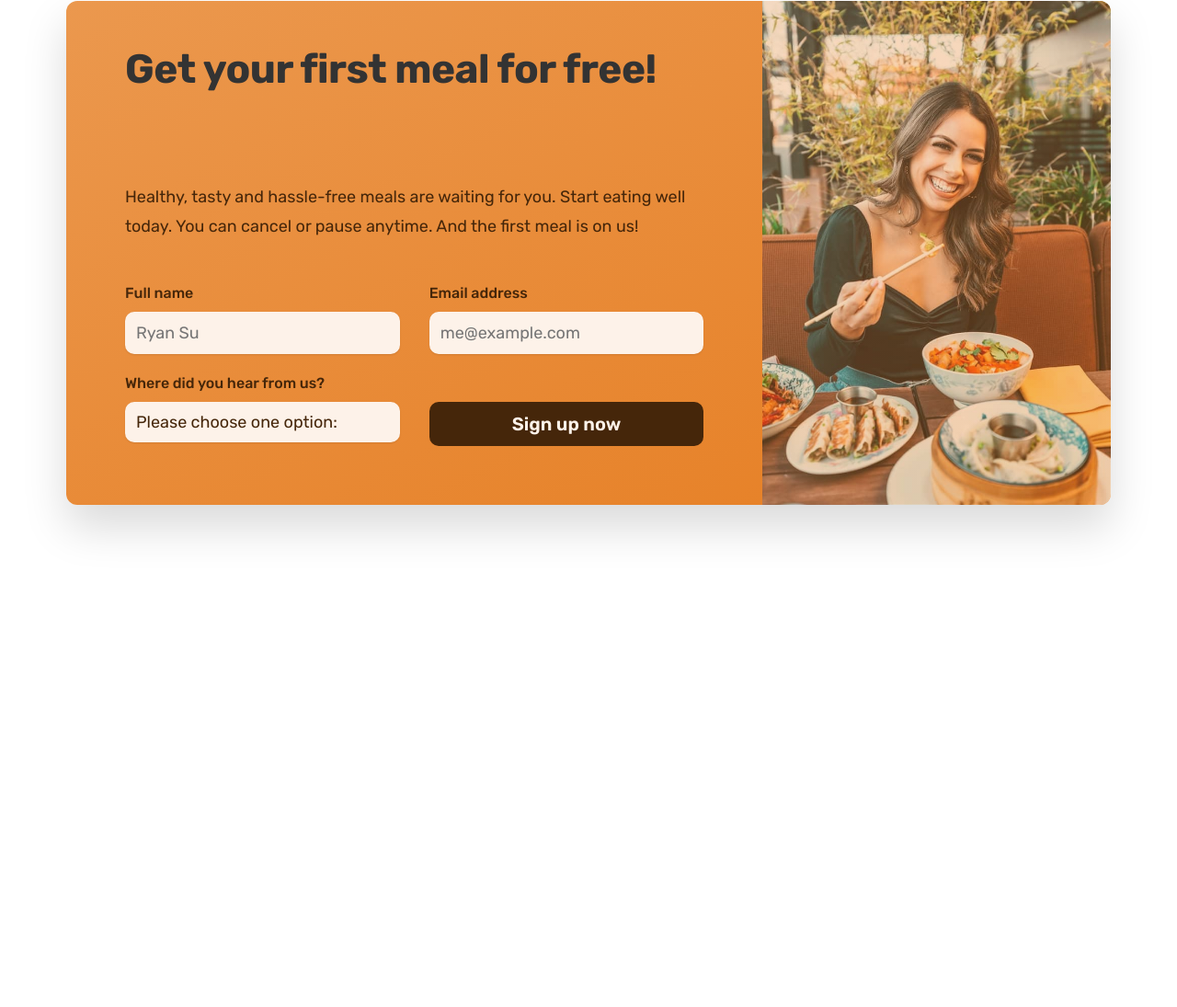
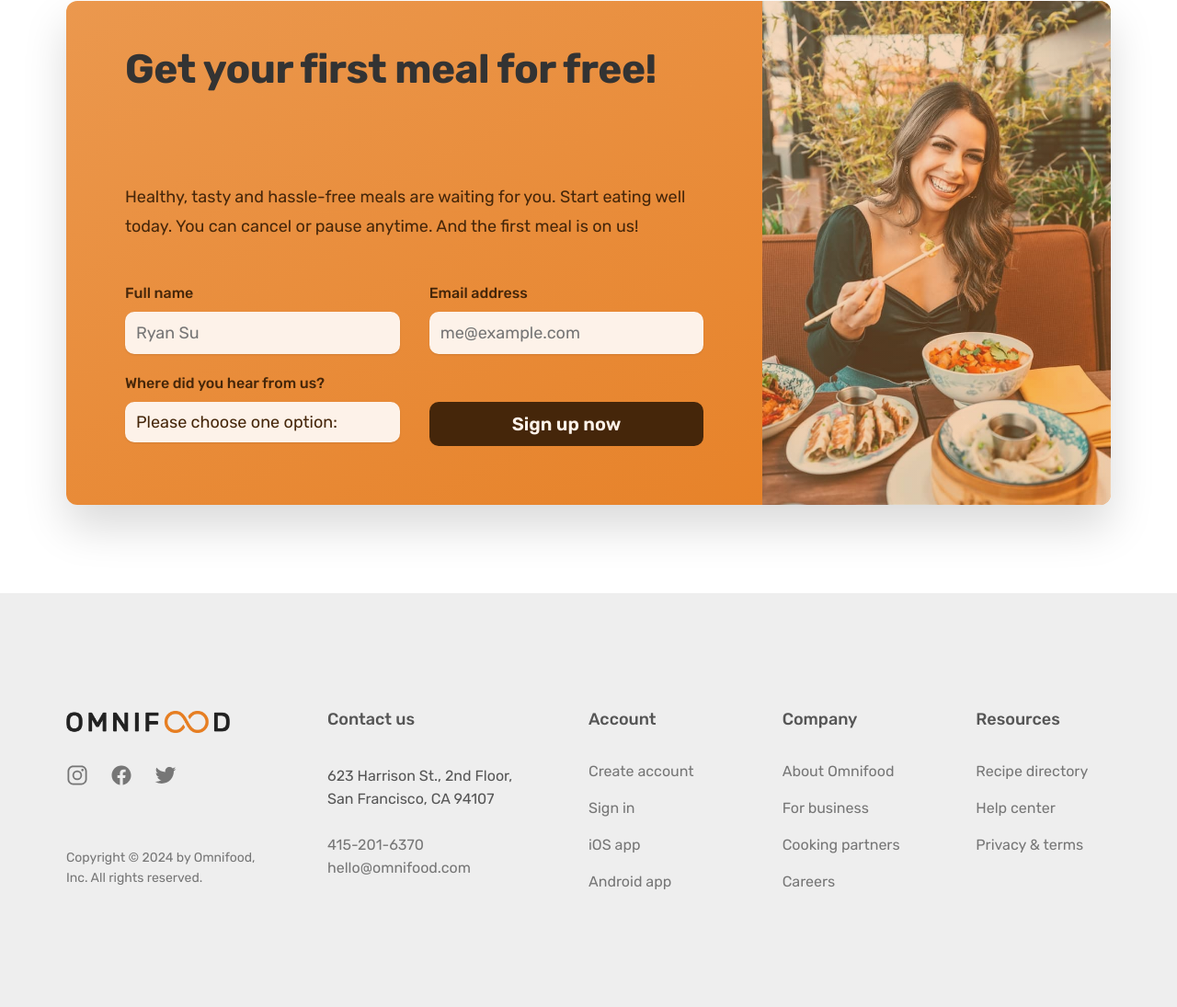
Before and after one commit to isRyanSu/omnifood, a website built with Vite: page index.html in a window 1280 px wide. Shown: the part 6039-7134 px from the top of the page at 92% size. Before the commit the page ends 6684 px from the top, so only its background shows below. Built offline with nearby package versions, Linux system fonts and the light colour scheme.

Commit message:
feat: build the section #footer

```diff
--- a/index.html
+++ b/index.html
@@ -722,6 +722,112 @@
           </div>
         </section>
       </main>
+
+      <footer class="footer">
+        <div class="container grid grid-5-cols">
+          <div class="footer-logo">
+            <a href="#" class="footer-logo-link"
+              ><img src="/public/logo.png" alt="Omnifood's logo" class="logo"
+            /></a>
+
+            <ul class="footer-social-links">
+              <li>
+                <a href="#" class="footer-navigation-link"
+                  ><ion-icon
+                    name="logo-instagram"
+                    class="footer-social-icon"
+                  ></ion-icon
+                ></a>
+              </li>
+              <li>
+                <a href="#" class="footer-navigation-link"
+                  ><ion-icon
+                    name="logo-facebook"
+                    class="footer-social-icon"
+                  ></ion-icon
+                ></a>
+              </li>
+              <li>
+                <a href="#" class="footer-navigation-link"
+                  ><ion-icon
+                    name="logo-twitter"
+                    class="footer-social-icon"
+                  ></ion-icon
+                ></a>
+              </li>
+            </ul>
+
+            <p class="footer-copyright">
+              Copyright &copy; 2024 by Omnifood, Inc. All rights reserved.
+            </p>
+          </div>
+
+          <div class="footer-contacts">
+            <p class="footer-heading">Contact us</p>
+            <address class="footer-address">
+              <p class="footer-address-text">
+                623 Harrison St., 2nd Floor, San Francisco, CA 94107
+              </p>
+              <p>
+                <a href="tel:415-201-6370" class="footer-navigation-link"
+                  >415-201-6370</a
+                >
+                <br />
+                <a
+                  href="mailto:hello@omnifood.com"
+                  class="footer-navigation-link"
+                  >hello@omnifood.com</a
+                >
+              </p>
+            </address>
+          </div>
+
+          <nav class="footer-navigation">
+            <p class="footer-heading">Account</p>
+            <ul class="footer-navigation-list">
+              <li>
+                <a href="#" class="footer-navigation-link">Create account</a>
+              </li>
+              <li><a href="#" class="footer-navigation-link">Sign in</a></li>
+              <li><a href="#" class="footer-navigation-link">iOS app</a></li>
+              <li>
+                <a href="#" class="footer-navigation-link">Android app</a>
+              </li>
+            </ul>
+          </nav>
+
+          <nav class="footer-navigation">
+            <p class="footer-heading">Company</p>
+            <ul class="footer-navigation-list">
+              <li>
+                <a href="#" class="footer-navigation-link">About Omnifood</a>
+              </li>
+              <li>
+                <a href="#" class="footer-navigation-link">For business</a>
+              </li>
+              <li>
+                <a href="#" class="footer-navigation-link">Cooking partners</a>
+              </li>
+              <li><a href="#" class="footer-navigation-link">Careers</a></li>
+            </ul>
+          </nav>
+
+          <nav class="footer-navigation">
+            <p class="footer-heading">Resources</p>
+            <ul class="footer-navigation-list">
+              <li>
+                <a href="#" class="footer-navigation-link">Recipe directory</a>
+              </li>
+              <li>
+                <a href="#" class="footer-navigation-link">Help center</a>
+              </li>
+              <li>
+                <a href="#" class="footer-navigation-link">Privacy & terms</a>
+              </li>
+            </ul>
+          </nav>
+        </div>
+      </footer>
     </div>
     <script type="module" src="/src/main.ts"></script>
     <script
--- a/src/styles/general.css
+++ b/src/styles/general.css
@@ -23,6 +23,10 @@
 
 .grid-4-cols {
   grid-template-columns: repeat(4, 1fr);
+}
+
+.grid-5-cols {
+  grid-template-columns: 1.5fr 1.5fr 1fr 1fr 1fr;
 }
 
 .grid-center-v {
--- a/src/styles/index.css
+++ b/src/styles/index.css
@@ -656,3 +656,76 @@ body {
   background-position: center;
   background-size: cover;
 }
+
+/* -------------------------------------------------------------------------- */
+/*                                   Footer                                   */
+/* -------------------------------------------------------------------------- */
+
+.footer {
+  padding: 12.8rem 0;
+  background-color: #eeeeee;
+}
+
+.footer-logo {
+  display: flex;
+  flex-direction: column;
+}
+
+.footer-logo-link {
+  display: block;
+  margin-bottom: 3.2rem;
+}
+
+.footer-social-links {
+  display: flex;
+  gap: 2.4rem;
+  list-style: none;
+}
+
+.footer-social-icon {
+  width: 2.4rem;
+  height: 2.4rem;
+}
+
+.footer-copyright {
+  margin-top: auto;
+  font-size: 1.4rem;
+  line-height: 1.6;
+  color: #767676;
+}
+
+.footer-heading {
+  margin-bottom: 4rem;
+  font-size: 1.8rem;
+  font-weight: 500;
+}
+
+.footer-navigation-list {
+  display: flex;
+  flex-direction: column;
+  gap: 2.4rem;
+  list-style: none;
+}
+
+.footer-navigation-link:link,
+.footer-navigation-link:visited {
+  font-size: 1.6rem;
+  color: #767676;
+  text-decoration: none;
+  transition: all 0.3s;
+}
+
+.footer-navigation-link:hover,
+.footer-navigation-link:active {
+  color: #e67e22;
+}
+
+.footer-address {
+  font-size: 1.6rem;
+  font-style: normal;
+  line-height: 1.6;
+}
+
+.footer-address-text {
+  margin-bottom: 2.4rem;
+}
```
